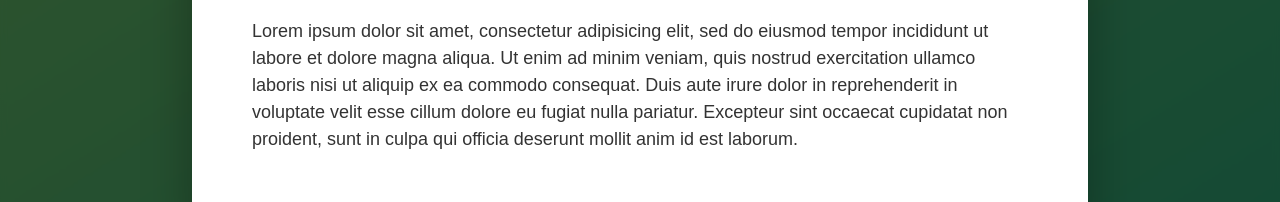
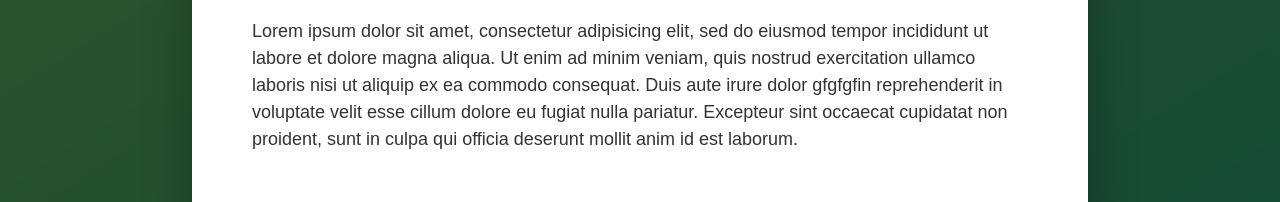
Before and after one commit to Arvind-Balan/DOM-Manipulated-Modal, a plain HTML site: page index.html in a window 1280 px wide. Both pictures are taken after a click on the button "Show modal 1". Shown: the part 344-546 px from the top of the page. Drawn offline with Linux system fonts and the light colour scheme.

Commit message:
edit text

```diff
--- a/index.html
+++ b/index.html
@@ -19,7 +19,7 @@
         Lorem ipsum dolor sit amet, consectetur adipisicing elit, sed do eiusmod
         tempor incididunt ut labore et dolore magna aliqua. Ut enim ad minim
         veniam, quis nostrud exercitation ullamco laboris nisi ut aliquip ex ea
-        commodo consequat. Duis aute irure dolor in reprehenderit in voluptate
+        commodo consequat. Duis aute irure dolor      gfgfgfin reprehenderit in voluptate
         velit esse cillum dolore eu fugiat nulla pariatur. Excepteur sint
         occaecat cupidatat non proident, sunt in culpa qui officia deserunt
         mollit anim id est laborum.
```
